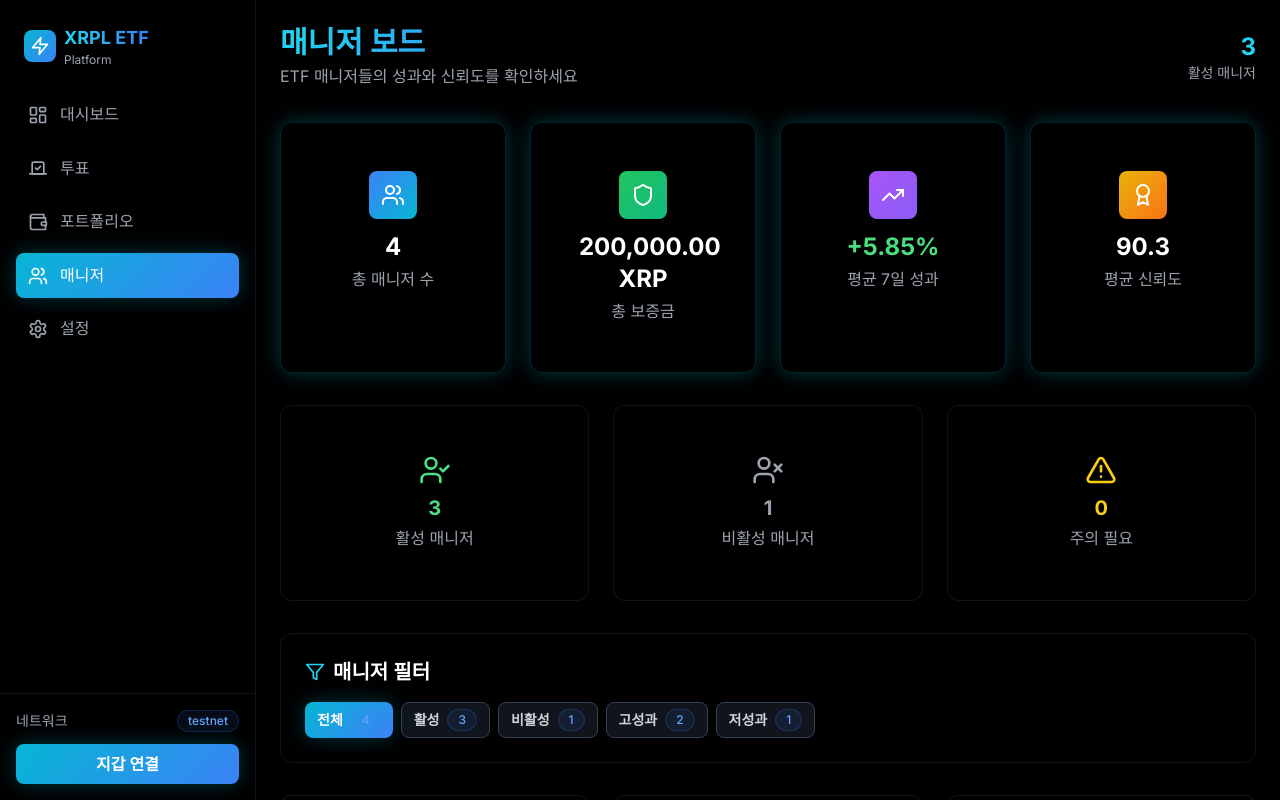
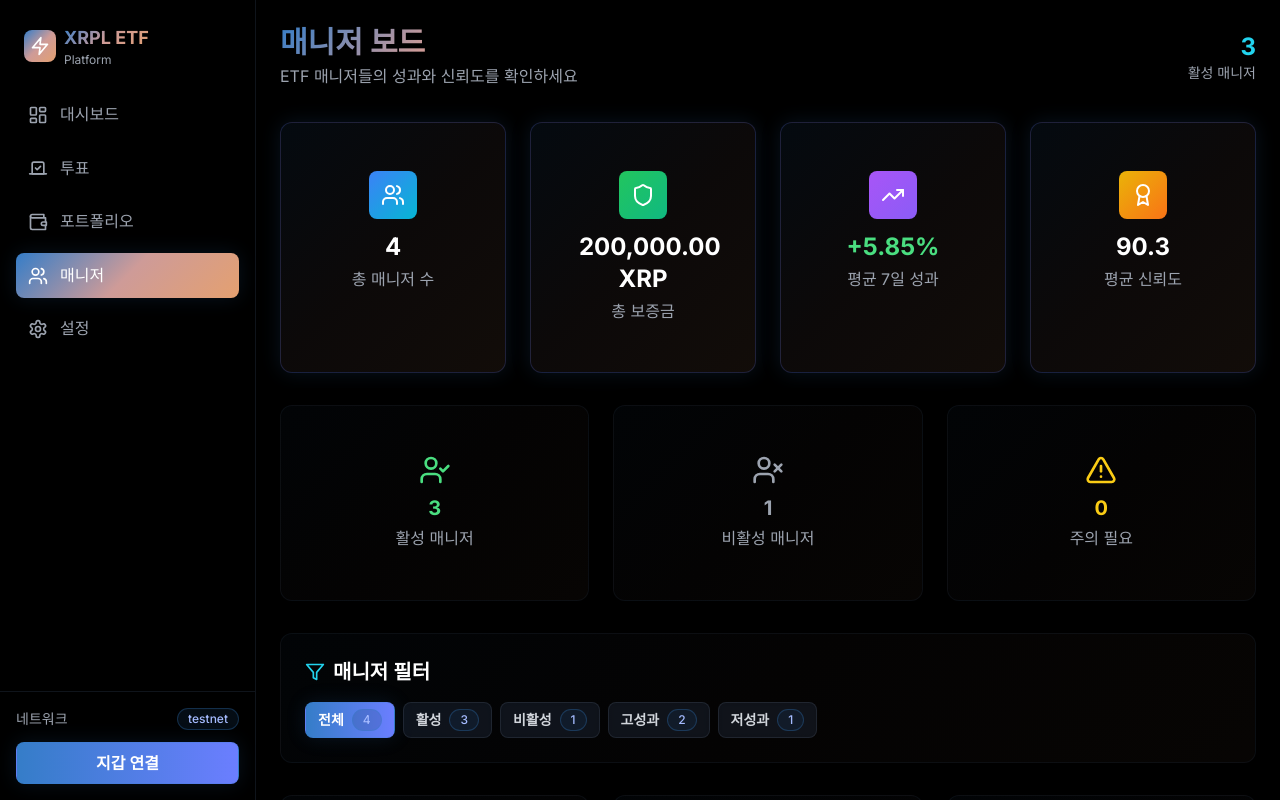
Before and after one commit to lloes098/xrpl-2025, a Next.js app in the folder xrpl-etf-platform/apps/web/: page /managers in a window 1280 px wide. Shown: the top 800 px of the page. Built offline with nearby package versions, Linux system fonts and the light colour scheme.

Commit message:
feat: UI 색상 팔레트 업데이트 및 컴포넌트 스타일 개선
- 새로운 색상 팔레트 적용 (#357dc8, #ce9b98, #e4a070)
- 더 세련되고 은은한 디자인으로 변경
- Button, Badge 컴포넌트 스타일 개선
- 그라데이션 및 그림자 효과 조정

```diff
--- a/xrpl-etf-platform/apps/web/src/app/globals.css
+++ b/xrpl-etf-platform/apps/web/src/app/globals.css
@@ -28,17 +28,17 @@ body {
 }
 
 ::-webkit-scrollbar-thumb {
-  background: linear-gradient(135deg, #06b6d4, #3b82f6);
+  background: linear-gradient(135deg, #357dc8, #ce9b98);
   border-radius: 4px;
 }
 
 ::-webkit-scrollbar-thumb:hover {
-  background: linear-gradient(135deg, #0891b2, #2563eb);
+  background: linear-gradient(135deg, #2d6ba5, #b8817e);
 }
 
 /* Custom gradient text */
 .gradient-text {
-  @apply bg-gradient-to-r from-cyan-400 to-blue-500 bg-clip-text text-transparent;
+  @apply bg-gradient-primary bg-clip-text text-transparent;
 }
 
 /* Custom glass morphism effect */
@@ -48,7 +48,7 @@ body {
 
 /* Custom glow effect */
 .glow-border {
-  @apply border border-transparent bg-gradient-to-r from-cyan-500/20 to-blue-500/20 p-px;
+  @apply border border-transparent bg-gradient-border p-px;
 }
 
 .glow-border > * {
@@ -73,7 +73,7 @@ body {
 
 /* Loading shimmer effect */
 .shimmer {
-  background: linear-gradient(90deg, transparent, rgba(6, 182, 212, 0.1), transparent);
+  background: linear-gradient(90deg, transparent, rgba(53, 125, 200, 0.1), transparent);
   background-size: 200% 100%;
   animation: shimmer 1.5s infinite;
 }
@@ -89,11 +89,11 @@ body {
 
 /* Chart styles */
 .recharts-tooltip-content {
-  @apply !bg-dark-800/90 !border-cyan-500/20 !rounded-lg !shadow-glow;
+  @apply !bg-dark-800/90 !border-primary-500/20 !rounded-lg !shadow-glow;
 }
 
 .recharts-tooltip-label {
-  @apply !text-cyan-400;
+  @apply !text-primary-400;
 }
 
 .recharts-tooltip-item-name {
@@ -110,20 +110,22 @@ body {
 }
 
 .btn-secondary {
-  @apply bg-dark-800/50 text-gray-300 font-semibold py-2 px-4 rounded-lg border border-gray-700 hover:border-cyan-500/50 hover:text-cyan-400 transition-all duration-300;
+  @apply bg-dark-800/40 text-gray-300 font-semibold py-2 px-4 rounded-lg border border-gray-600/30 hover:border-primary-500/40 hover:text-gray-200 hover:bg-dark-800/60 backdrop-blur-sm transition-all duration-300;
 }
 
 .btn-ghost {
-  @apply text-gray-400 hover:text-cyan-400 hover:bg-cyan-500/10 py-2 px-4 rounded-lg transition-all duration-300;
+  @apply text-gray-400 hover:text-gray-200 hover:bg-primary-500/10 py-2 px-4 rounded-lg transition-all duration-300;
 }
 
 /* Card variants */
 .card-dark {
-  @apply bg-black/80 backdrop-blur-md border border-gray-800/50 rounded-xl shadow-lg;
+  @apply bg-black/40 backdrop-blur-sm border border-gray-800/30 rounded-xl shadow-subtle relative overflow-hidden;
+  background: linear-gradient(135deg, rgba(53, 125, 200, 0.03) 0%, rgba(206, 155, 152, 0.02) 50%, rgba(228, 160, 112, 0.03) 100%);
 }
 
 .card-glow {
-  @apply bg-black/80 backdrop-blur-md border border-cyan-500/20 rounded-xl shadow-glow;
+  @apply bg-black/50 backdrop-blur-sm border border-primary-500/20 rounded-xl shadow-glow relative overflow-hidden;
+  background: linear-gradient(135deg, rgba(53, 125, 200, 0.08) 0%, rgba(206, 155, 152, 0.06) 50%, rgba(228, 160, 112, 0.08) 100%);
 }
 
 @layer utilities {
--- a/xrpl-etf-platform/apps/web/src/components/ui/badge.tsx
+++ b/xrpl-etf-platform/apps/web/src/components/ui/badge.tsx
@@ -8,11 +8,11 @@ interface BadgeProps extends HTMLAttributes<HTMLDivElement> {
 const Badge = forwardRef<HTMLDivElement, BadgeProps>(
   ({ className, variant = "default", children, ...props }, ref) => {
     const variants = {
-      default: "bg-gray-500/10 text-gray-400 border-gray-500/20",
-      success: "bg-green-500/10 text-green-400 border-green-500/20",
-      warning: "bg-yellow-500/10 text-yellow-400 border-yellow-500/20",
-      danger: "bg-red-500/10 text-red-400 border-red-500/20",
-      info: "bg-blue-500/10 text-blue-400 border-blue-500/20",
+      default: "bg-gray-800/30 text-gray-300 border-gray-600/30",
+      success: "bg-green-900/20 text-green-300 border-green-600/30",
+      warning: "bg-warm-900/20 text-warm-300 border-warm-600/30",
+      danger: "bg-red-900/20 text-red-300 border-red-600/30",
+      info: "bg-primary-900/20 text-primary-300 border-primary-600/30",
     };
 
     return (
--- a/xrpl-etf-platform/apps/web/src/components/ui/button.tsx
+++ b/xrpl-etf-platform/apps/web/src/components/ui/button.tsx
@@ -12,10 +12,10 @@ const Button = forwardRef<HTMLButtonElement, ButtonProps>(
     const baseStyles = "inline-flex items-center justify-center font-semibold transition-all duration-300 focus:outline-none focus:ring-2 focus:ring-cyan-500/50 disabled:opacity-50 disabled:cursor-not-allowed";
 
     const variants = {
-      primary: "bg-gradient-primary text-white shadow-glow hover:shadow-glow-lg hover:scale-105 active:scale-95",
-      secondary: "bg-dark-800/50 text-gray-300 border border-gray-700 hover:border-cyan-500/50 hover:text-cyan-400 hover:bg-cyan-500/5",
-      ghost: "text-gray-400 hover:text-cyan-400 hover:bg-cyan-500/10",
-      danger: "bg-gradient-to-r from-red-600 to-red-700 text-white shadow-red-500/30 hover:shadow-red-500/50 hover:scale-105",
+      primary: "bg-gradient-to-r from-primary-600 to-primary-500 text-white shadow-glow hover:shadow-glow-lg hover:scale-[1.02] active:scale-[0.98] border border-primary-600/20",
+      secondary: "bg-dark-800/40 text-gray-300 border border-gray-600/30 hover:border-primary-500/40 hover:text-gray-200 hover:bg-dark-800/60 backdrop-blur-sm",
+      ghost: "text-gray-400 hover:text-gray-200 hover:bg-primary-500/10 rounded-lg",
+      danger: "bg-gradient-to-r from-red-600/80 to-red-700/80 text-white shadow-red-500/20 hover:shadow-red-500/30 hover:scale-[1.02] border border-red-600/20",
     };
 
     const sizes = {
--- a/xrpl-etf-platform/apps/web/tailwind.config.js
+++ b/xrpl-etf-platform/apps/web/tailwind.config.js
@@ -12,28 +12,40 @@ module.exports = {
         background: "var(--background)",
         foreground: "var(--foreground)",
         primary: {
-          50: '#eff6ff',
-          100: '#dbeafe',
-          200: '#bfdbfe',
-          300: '#93c5fd',
-          400: '#60a5fa',
-          500: '#3b82f6',
-          600: '#2563eb',
-          700: '#1d4ed8',
-          800: '#1e40af',
-          900: '#1e3a8a',
+          50: '#f0f4ff',
+          100: '#e0ebff',
+          200: '#c7d8ff',
+          300: '#a5bbff',
+          400: '#8497ff',
+          500: '#6b7eff',
+          600: '#357dc8',
+          700: '#2d6ba5',
+          800: '#245582',
+          900: '#1c4468',
         },
-        cyan: {
-          50: '#ecfeff',
-          100: '#cffafe',
-          200: '#a5f3fc',
-          300: '#67e8f9',
-          400: '#22d3ee',
-          500: '#06b6d4',
-          600: '#0891b2',
-          700: '#0e7490',
-          800: '#155e75',
-          900: '#164e63',
+        accent: {
+          50: '#fdf2f2',
+          100: '#fce7e6',
+          200: '#f9d0ce',
+          300: '#f4aba8',
+          400: '#ed7f7a',
+          500: '#ce9b98',
+          600: '#b8817e',
+          700: '#9a6865',
+          800: '#7d5452',
+          900: '#654440',
+        },
+        warm: {
+          50: '#fef8f1',
+          100: '#fdf0e3',
+          200: '#fae0c2',
+          300: '#f6c896',
+          400: '#f0a868',
+          500: '#e4a070',
+          600: '#d18b4f',
+          700: '#b06f3a',
+          800: '#8f5930',
+          900: '#744829',
         },
         dark: {
           50: '#f8fafc',
@@ -51,14 +63,18 @@ module.exports = {
       backgroundImage: {
         'gradient-radial': 'radial-gradient(var(--tw-gradient-stops))',
         'gradient-conic': 'conic-gradient(from 180deg at 50% 50%, var(--tw-gradient-stops))',
-        'gradient-primary': 'linear-gradient(135deg, #06b6d4 0%, #3b82f6 100%)',
-        'gradient-card': 'linear-gradient(135deg, rgba(6, 182, 212, 0.1) 0%, rgba(59, 130, 246, 0.1) 100%)',
-        'gradient-border': 'linear-gradient(135deg, #06b6d4 0%, #3b82f6 100%)',
+        'gradient-primary': 'linear-gradient(135deg, #357dc8 0%, #ce9b98 50%, #e4a070 100%)',
+        'gradient-card': 'linear-gradient(135deg, rgba(53, 125, 200, 0.08) 0%, rgba(206, 155, 152, 0.06) 50%, rgba(228, 160, 112, 0.08) 100%)',
+        'gradient-border': 'linear-gradient(135deg, #357dc8 0%, #ce9b98 50%, #e4a070 100%)',
+        'gradient-subtle': 'linear-gradient(135deg, rgba(53, 125, 200, 0.03) 0%, rgba(206, 155, 152, 0.02) 50%, rgba(228, 160, 112, 0.03) 100%)',
       },
       boxShadow: {
-        'glow': '0 0 20px rgba(6, 182, 212, 0.3)',
-        'glow-lg': '0 0 40px rgba(6, 182, 212, 0.4)',
-        'inner-glow': 'inset 0 2px 4px 0 rgba(6, 182, 212, 0.1)',
+        'glow': '0 0 20px rgba(53, 125, 200, 0.15)',
+        'glow-lg': '0 0 40px rgba(53, 125, 200, 0.2)',
+        'glow-warm': '0 0 20px rgba(228, 160, 112, 0.15)',
+        'glow-accent': '0 0 20px rgba(206, 155, 152, 0.15)',
+        'inner-glow': 'inset 0 2px 4px 0 rgba(53, 125, 200, 0.05)',
+        'subtle': '0 4px 20px rgba(0, 0, 0, 0.3)',
       },
       animation: {
         'fade-in': 'fadeIn 0.5s ease-in-out',
@@ -75,8 +91,8 @@ module.exports = {
           '100%': { transform: 'translateY(0)', opacity: '1' },
         },
         pulseGlow: {
-          '0%, 100%': { boxShadow: '0 0 20px rgba(6, 182, 212, 0.3)' },
-          '50%': { boxShadow: '0 0 40px rgba(6, 182, 212, 0.6)' },
+          '0%, 100%': { boxShadow: '0 0 20px rgba(53, 125, 200, 0.15)' },
+          '50%': { boxShadow: '0 0 40px rgba(53, 125, 200, 0.25)' },
         },
       },
     },
```
